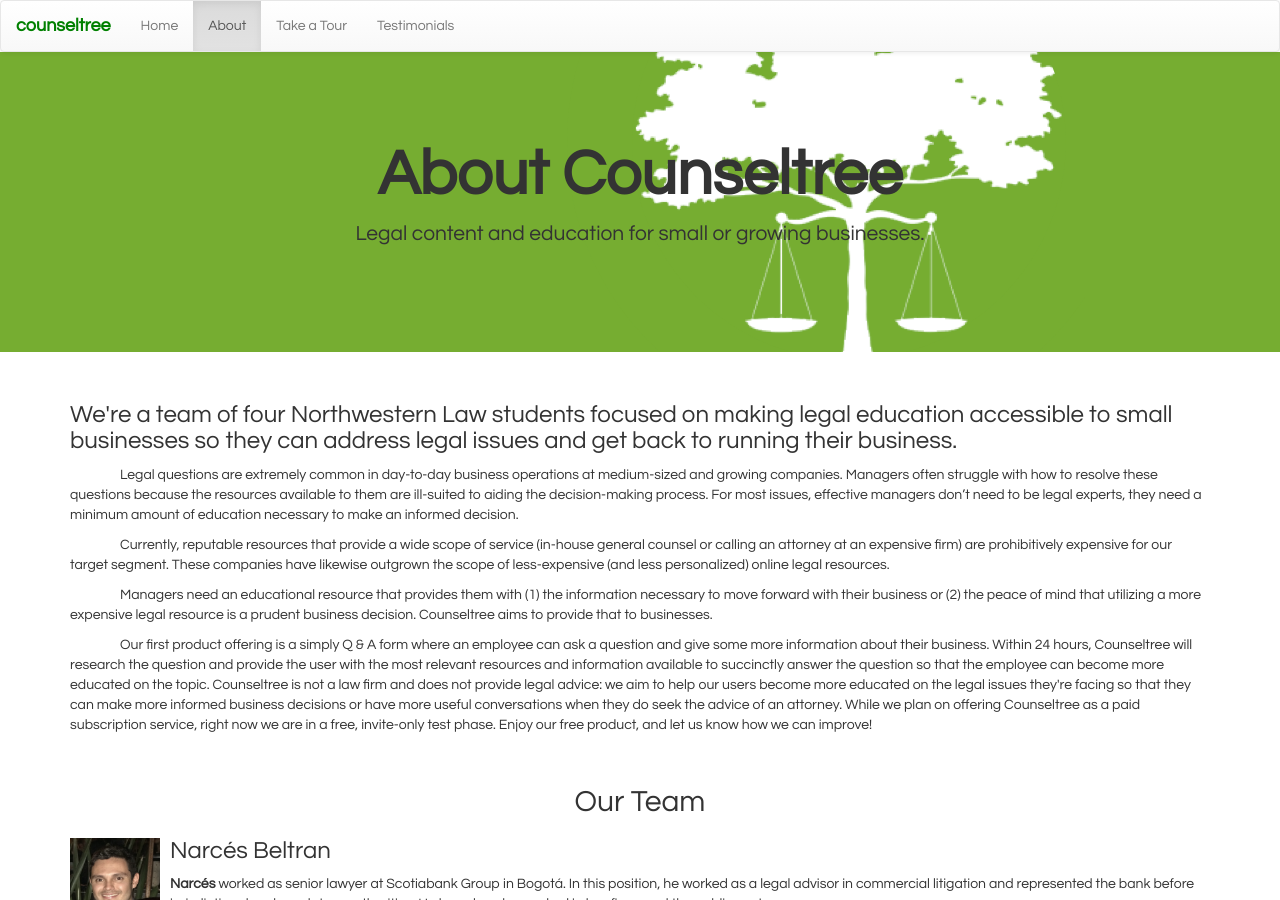
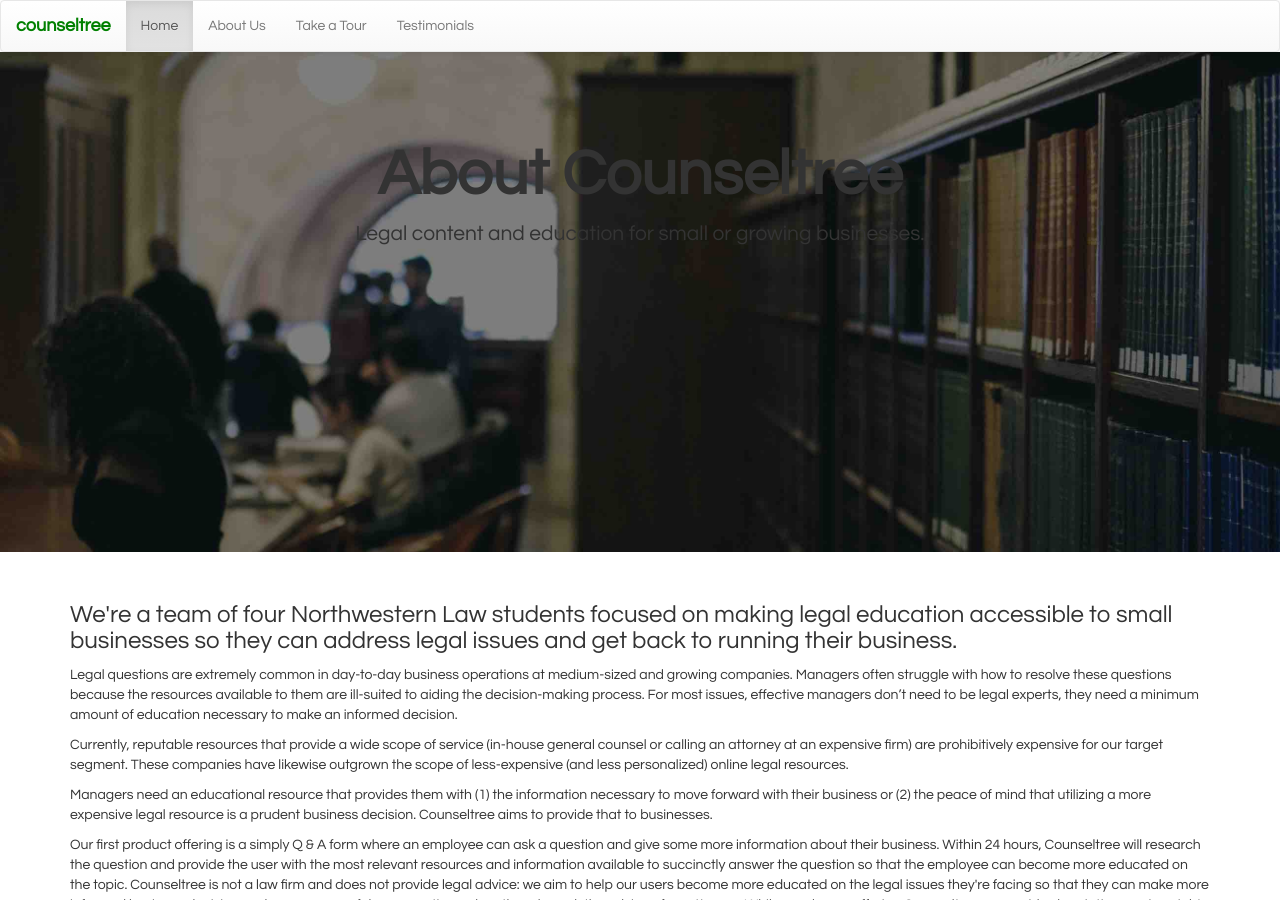
Before and after one commit to counseltree/counseltree.github.io, a Jekyll site: the page built from about.html, in a window 1280 px wide and 900 px high. Built offline with Jekyll 4.4.1, drawn with Linux system fonts in a browser that asks for light colours; nearby versions of some CDN libraries.

Commit message:
local init

```diff
--- a/about.html
+++ b/about.html
@@ -1,4 +1,9 @@
-<html>
+---
+layout: default
+---
+
+
+<!--<html>
 
 <head>
 
@@ -6,20 +11,20 @@
     <meta charset = "UTF-8">
     <title>Legal Education from Counseltree</title>
     <link rel="stylesheet" type="text/css" href="about.css">
-    <!-- Google Font: Questrial -->
+    <!-- Google Font: Questrial
 
     <link href="https://fonts.googleapis.com/css?family=Questrial" rel="stylesheet">
 
-    <!-- Latest compiled and minified CSS, Bootstrap-->
+    <!-- Latest compiled and minified CSS, Bootstrap
     <link rel="stylesheet" href="https://maxcdn.bootstrapcdn.com/bootstrap/3.3.7/css/bootstrap.min.css" integrity="sha384-BVYiiSIFeK1dGmJRAkycuHAHRg32OmUcww7on3RYdg4Va+PmSTsz/K68vbdEjh4u" crossorigin="anonymous">
 
-    <!-- Optional theme -->
+    <!-- Optional theme
     <link rel="stylesheet" href="https://maxcdn.bootstrapcdn.com/bootstrap/3.3.7/css/bootstrap-theme.min.css" integrity="sha384-rHyoN1iRsVXV4nD0JutlnGaslCJuC7uwjduW9SVrLvRYooPp2bWYgmgJQIXwl/Sp" crossorigin="anonymous">
 
-    <!-- Latest compiled and minified JavaScript -->
+    <!-- Latest compiled and minified JavaScript
     <script src="https://maxcdn.bootstrapcdn.com/bootstrap/3.3.7/js/bootstrap.min.js" integrity="sha384-Tc5IQib027qvyjSMfHjOMaLkfuWVxZxUPnCJA7l2mCWNIpG9mGCD8wGNIcPD7Txa" crossorigin="anonymous"></script>
 
-    <!-- FontAwesome -->
+    <!-- FontAwesome
     <link rel="stylesheet" href="https://cdnjs.cloudflare.com/ajax/libs/font-awesome/4.7.0/css/font-awesome.min.css">
 
     <script src="https://ajax.googleapis.com/ajax/libs/jquery/1.11.3/jquery.min.js">
@@ -144,7 +149,7 @@
                 <br>
             </center>
 
-          <footer style="color:white"> <!-- Footer -->
+          <!--<footer style="color:white"> <!-- Footer
             <div class="container">
               <center>
                   <a href="http://counseltree.github.io/about.html"><h4>About Us</h4></a><a href="#"><h4>Blog</h4></a><a href="#"><h4>Contact</h4></a>
@@ -159,4 +164,4 @@
 
 
 </body>
-</html>
+</html> -->
```
Also changed, not shown: other parts of about.html (+7 -7 lines).
